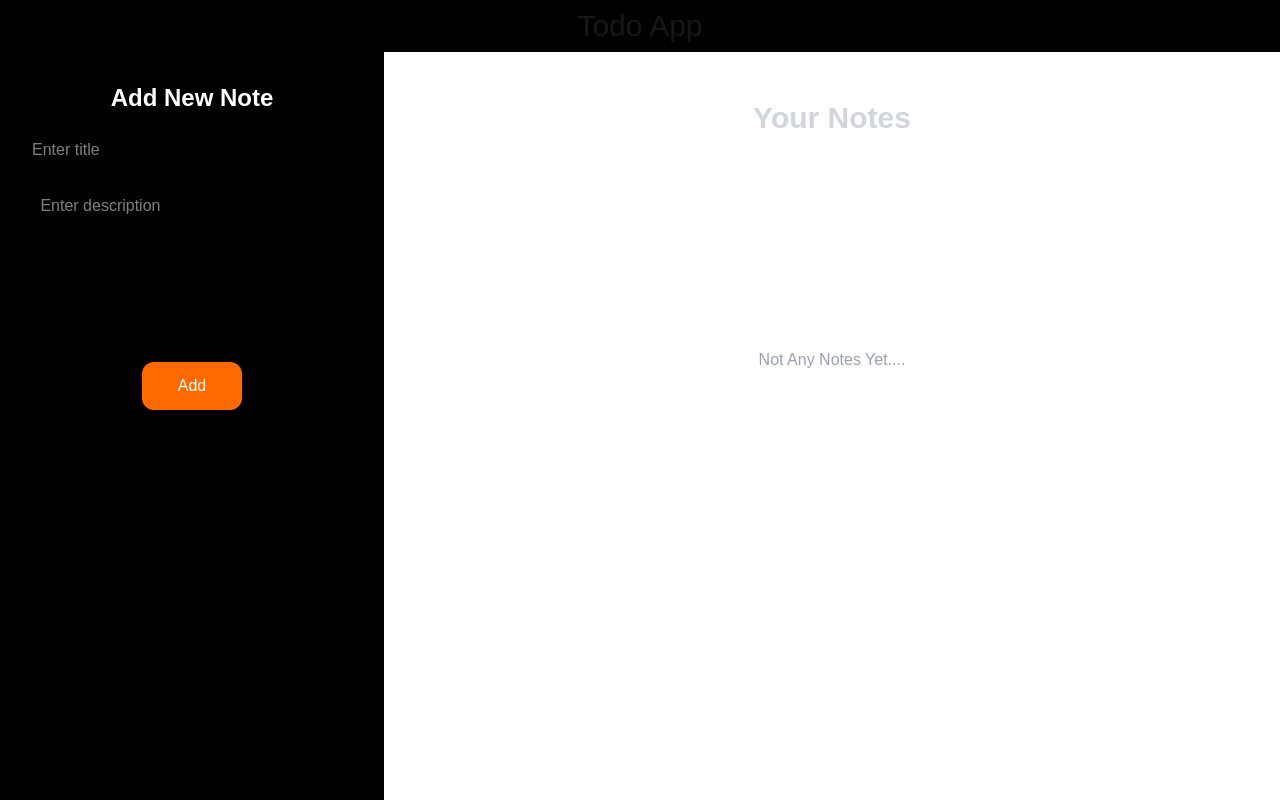
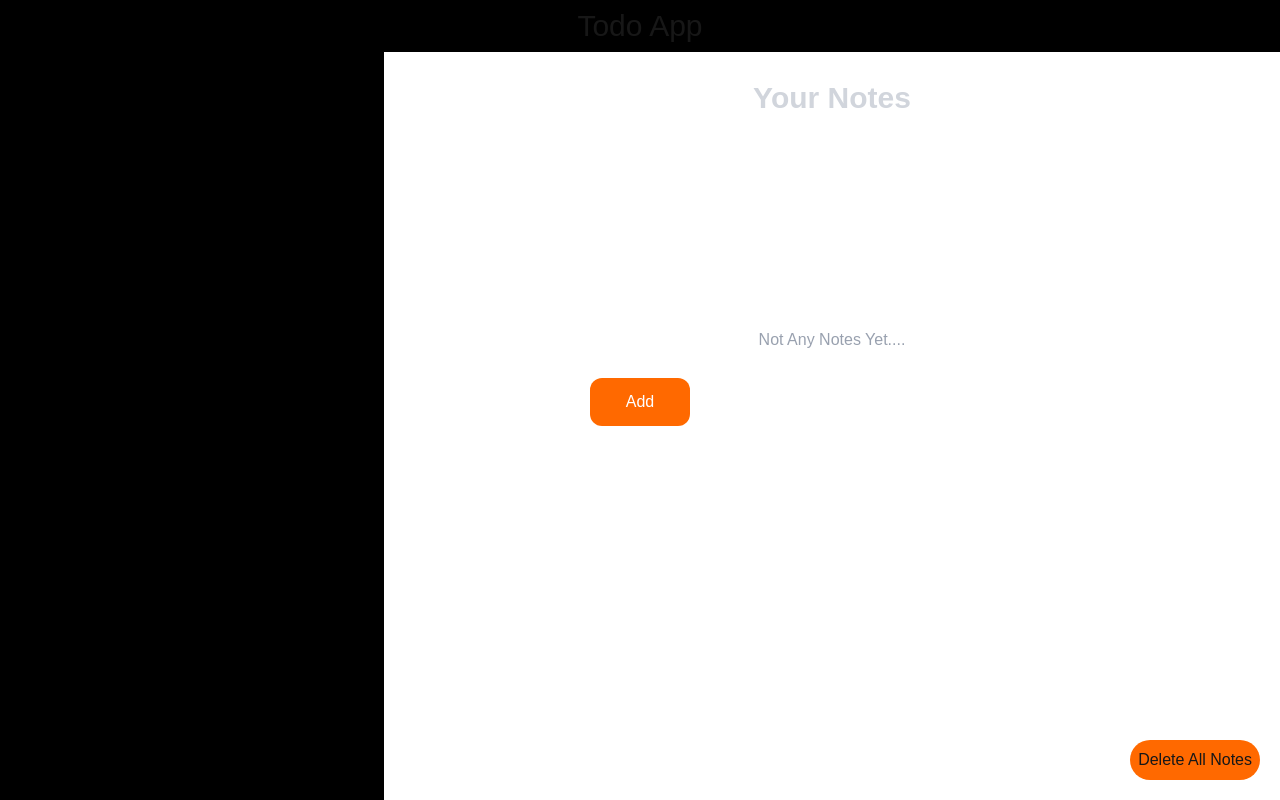
Before and after one commit to heyrohhit/projects-todoapp, a Next.js app: page / in a window 1280 px wide. Built offline with nearby package versions, Linux system fonts and the light colour scheme.

Commit message:
fixed error 10

```diff
--- a/app/components/addnotes/page.jsx
+++ b/app/components/addnotes/page.jsx
@@ -107,10 +107,10 @@ const Page = () => {
   }, []);
 
   return (
-    <main className={`h-fit sticky top-[60px] ${formShow ? "h-screen" : "sm:h-auto md:h-screen"} bg-[rgba(0,0,0,0.5)] sm:flex sm:items-center sm:flex-col `}>
+    <main className={`h-fit sticky top-[60px] ${formShow ? "h-screen" : "sm:h-auto md:h-screen"} sm:flex sm:items-center sm:flex-col sm:w-screen`}>
 
       {/* 🔥 ALERT MESSAGE (Show Below Add Button) */}
-      <div className="w-full max-w-xl mx-auto mt-2">
+      <div className="w-full max-w-xl mx-auto mt-2 p-2">
         {alert && (
           <AlertMsg
             type={alert.type}
@@ -122,7 +122,7 @@ const Page = () => {
 
       {/* 🔥 LOADING MESSAGE */}
       {loadingMsg && (
-        <p className="text-center text-white mt-2">{loadingMsg}</p>
+        <p className="w-full text-center text-white mt-2">{loadingMsg}</p>
       )}
 
       <div
--- a/app/components/shownotes/page.jsx
+++ b/app/components/shownotes/page.jsx
@@ -31,7 +31,7 @@ export default function ShowNotes() {
   };
 
   return (
-    <div className="w-full p-6 overflow-x-hidden">
+    <div className="w-full p-6 overflow-x-hidden md:mt-10">
       <h1 className="text-3xl font-bold text-center mb-6 text-gray-300">
         Your Notes
       </h1>
--- a/app/page.jsx
+++ b/app/page.jsx
@@ -1,10 +1,17 @@
+"use client"
+
 import Addnotes from "./components/addnotes/page"
 import Shownotes from "./components/shownotes/page"
 
 const page = () => {
 
+  const deletenotes =()=>{
+    console.log("working")
+    localStorage.clear()
+    window.dispatchEvent(new Event("notesUpdated"));
+  }
   return (
-    <div className="w-full flex flex-wrap relative h-fit">
+    <div className="w-screen flex flex-wrap relative h-fit overflow-x-hidden">
     <header className="p-2 w-full items-center sm:sticky md:fixed top-0 z-10 bg-black">
       <h1 className="flex justify-center items-center text-3xl ">Todo App</h1>
     </header>
@@ -12,8 +19,14 @@ const page = () => {
      <div className="sm:w-full md:w-[30%] h-fit sm:sticky md:fixed md:z-[9] top-[50px] bg-black">
       <Addnotes/>
     </div>
-    <div className="md:w-[70%] p-4 sm:w-full md:absolute top-[60px] left-[30%]">
-      <Shownotes />
+    <div className="md:w-[70%] p-4 sm:w-full md:sticky md:top-[10%] md:left-[30%]">
+      <Shownotes/>
+    </div>
+    <div className="fixed bottom-5 right-5">
+      <button className="bg-orange-500 p-2 rounded-full"
+      onClick={deletenotes}>
+        Delete All Notes
+      </button>
     </div>
    </div>
     </div>
```
